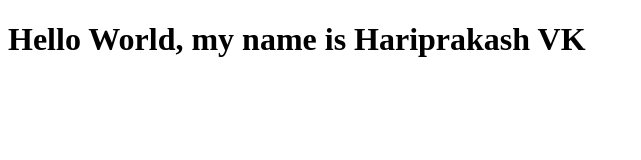
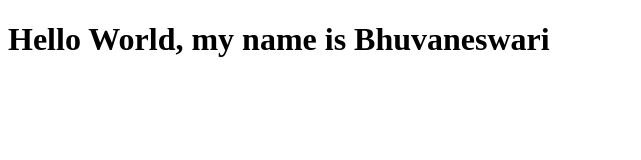
Before and after one commit to Bhuvanhruday/project5capstone, a plain HTML site: page app/index.html in a window 1280 px wide. Shown: the whole page, without its empty margins (0-641 px from the left). Drawn offline with Linux system fonts and the light colour scheme.

Commit message:
few changes

```diff
--- a/app/index.html
+++ b/app/index.html
@@ -8,7 +8,7 @@
 </head>
 <body>
     <h1>
-        Hello World, my name is Hariprakash VK
+        Hello World, my name is Bhuvaneswari
     </h1>
 </body>
 </html>
```
Also changed, not shown: requirements.txt (deleted), 4 other files.
